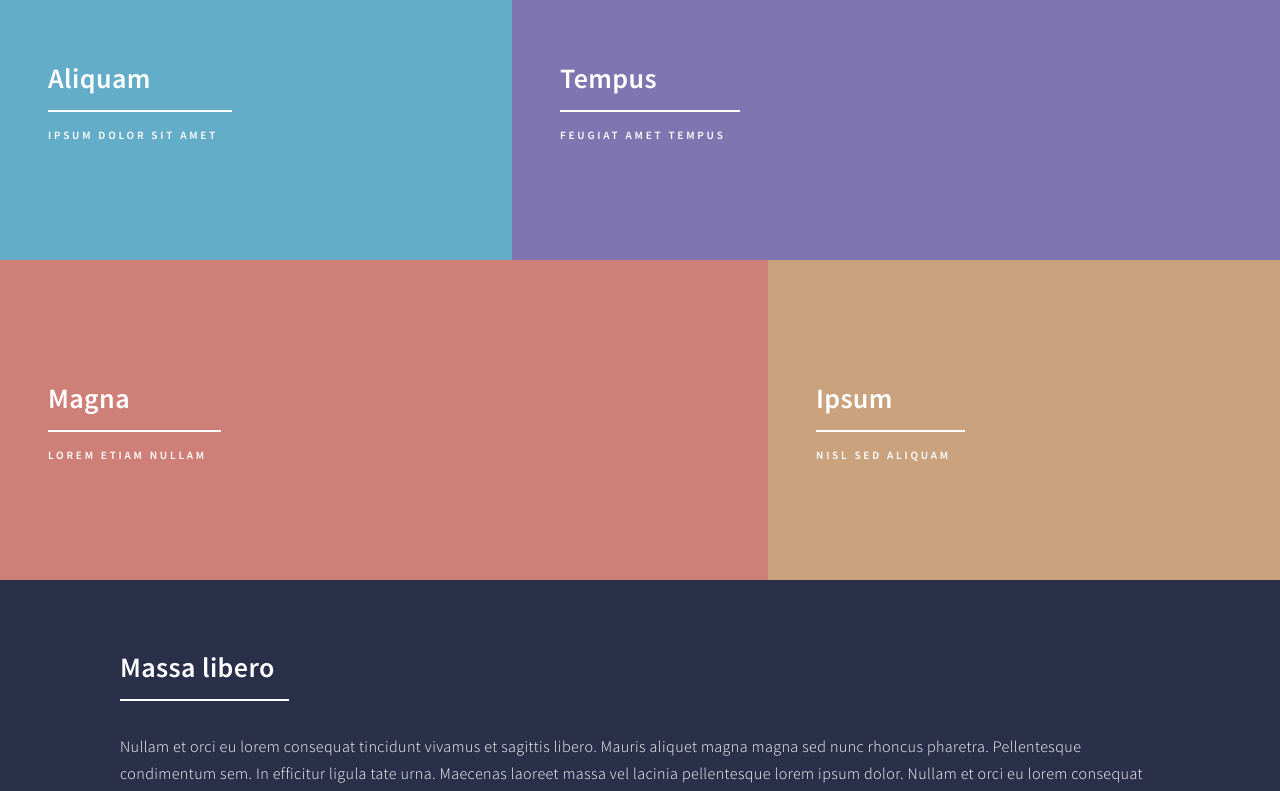
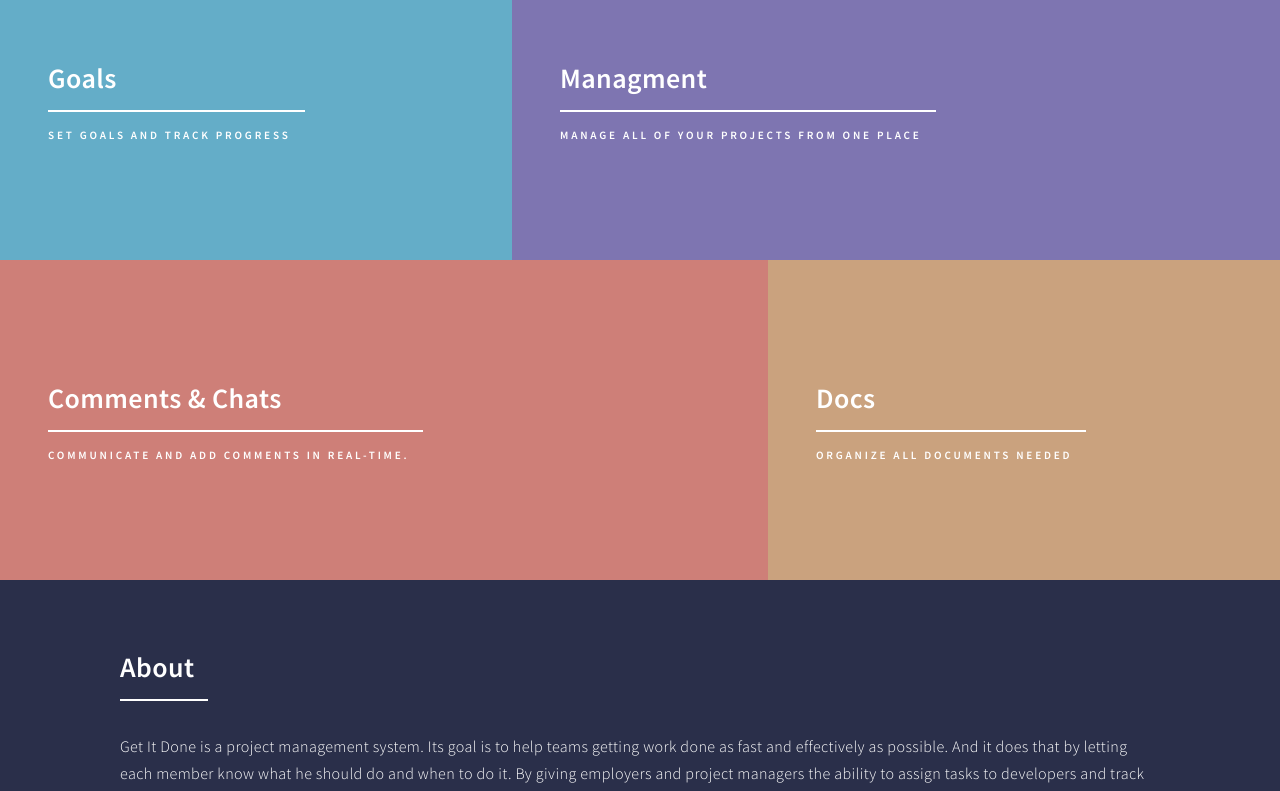
Before and after one commit to marzouk2002/GetItDone, a React (Create React App) app in the folder client/: page / in a window 1280 px wide. Shown: the part 660-1451 px from the top of the page. Built offline with nearby package versions, Linux system fonts and the light colour scheme.

Commit message:
error boundary added

```diff
--- a/client/src/App.js
+++ b/client/src/App.js
@@ -1,16 +1,45 @@
 import React from 'react'
+import ReactDOM from 'react-dom'
 import { BrowserRouter as Router, Route, Switch } from 'react-router-dom'
 import Contact from './components/Contact';
 import Error from './components/Error';
 import Home from './components/Home';
 
+class ErrorBoundary extends React.Component {
+  constructor(props) {
+    super(props);
+    this.state = { hasError: false };
+  }
+
+  static getDerivedStateFromError(error) {
+    // Update state so the next render will show the fallback UI.
+    return { hasError: true };
+  }
+
+  componentDidCatch(error, errorInfo) {
+    // You can also log the error to an error reporting service
+    console.log(error, errorInfo);
+  }
+
+  render() {
+    if (this.state.hasError) {
+      // You can render any custom fallback UI
+      return <h1>Something went wrong.</h1>;
+    }
+
+    return this.props.children;
+  }
+}
+
 function App() {
   return (
     <Router>
       <Switch>
-        <Route exact path="/" component={Home}/>
-        <Route path="/contact" component={Contact}/>
-        <Route path="/" component={Error}/>
+        <ErrorBoundary>
+          <Route exact path="/" component={Home}/>
+          <Route path="/contact" component={Contact}/>
+          <Route path="/" component={Error}/>
+        </ErrorBoundary>
       </Switch>
     </Router>
   );
--- a/client/src/components/Home.js
+++ b/client/src/components/Home.js
@@ -27,8 +27,8 @@ function Home() {
                             <img src="images/pic01.jpg" alt="" />
                         </span>
                         <header className="major">
-                            <h3><Link to="landing.html" className="link">Aliquam</Link></h3>
-                            <p>Ipsum dolor sit amet</p>
+                            <h3><Link to="landing.html" className="link">Goals</Link></h3>
+                            <p>Set goals and track Progress</p>
                         </header>
                     </article>
                     <article>
@@ -36,8 +36,8 @@ function Home() {
                             <img src="images/pic02.jpg" alt="" />
                         </span>
                         <header className="major">
-                            <h3><Link to="landing.html" className="link">Tempus</Link></h3>
-                            <p>feugiat amet tempus</p>
+                            <h3><Link to="landing.html" className="link">Managment</Link></h3>
+                            <p>manage all of your projects from one place</p>
                         </header>
                     </article>
                     <article>
@@ -45,8 +45,8 @@ function Home() {
                             <img src="images/pic03.jpg" alt="" />
                         </span>
                         <header className="major">
-                            <h3><Link to="landing.html" className="link">Magna</Link></h3>
-                            <p>Lorem etiam nullam</p>
+                            <h3><Link to="landing.html" className="link">Comments & Chats</Link></h3>
+                            <p>communicate and add comments in real-time.</p>
                         </header>
                     </article>
                     <article>
@@ -54,8 +54,8 @@ function Home() {
                             <img src="images/pic04.jpg" alt="" />
                         </span>
                         <header className="major">
-                            <h3><Link to="landing.html" className="link">Ipsum</Link></h3>
-                            <p>Nisl sed aliquam</p>
+                            <h3><Link to="landing.html" className="link">Docs</Link></h3>
+                            <p>organize all documents needed</p>
                         </header>
                     </article>
                 </section>
@@ -64,11 +64,11 @@ function Home() {
                 <section id="two">
                     <div className="inner">
                         <header className="major">
-                            <h2>Massa libero</h2>
+                            <h2>About</h2>
                         </header>
-                        <p>Nullam et orci eu lorem consequat tincidunt vivamus et sagittis libero. Mauris aliquet magna magna sed nunc rhoncus pharetra. Pellentesque condimentum sem. In efficitur ligula tate urna. Maecenas laoreet massa vel lacinia pellentesque lorem ipsum dolor. Nullam et orci eu lorem consequat tincidunt. Vivamus et sagittis libero. Mauris aliquet magna magna sed nunc rhoncus amet pharetra et feugiat tempus.</p>
+                        <p>Get It Done is a project management system. Its goal is to help teams getting work done as fast and effectively as possible. And it does that by letting each member know what he should do and when to do it. By giving employers and project managers the ability to assign tasks to developers and track their progress.</p>
                         <ul className="actions">
-                            <li><Link to="landing.html" className="button next">Get Started</Link></li>
+                            <li><Link to="/register" className="button next">Get Started</Link></li>
                         </ul>
                     </div>
                 </section>
```
